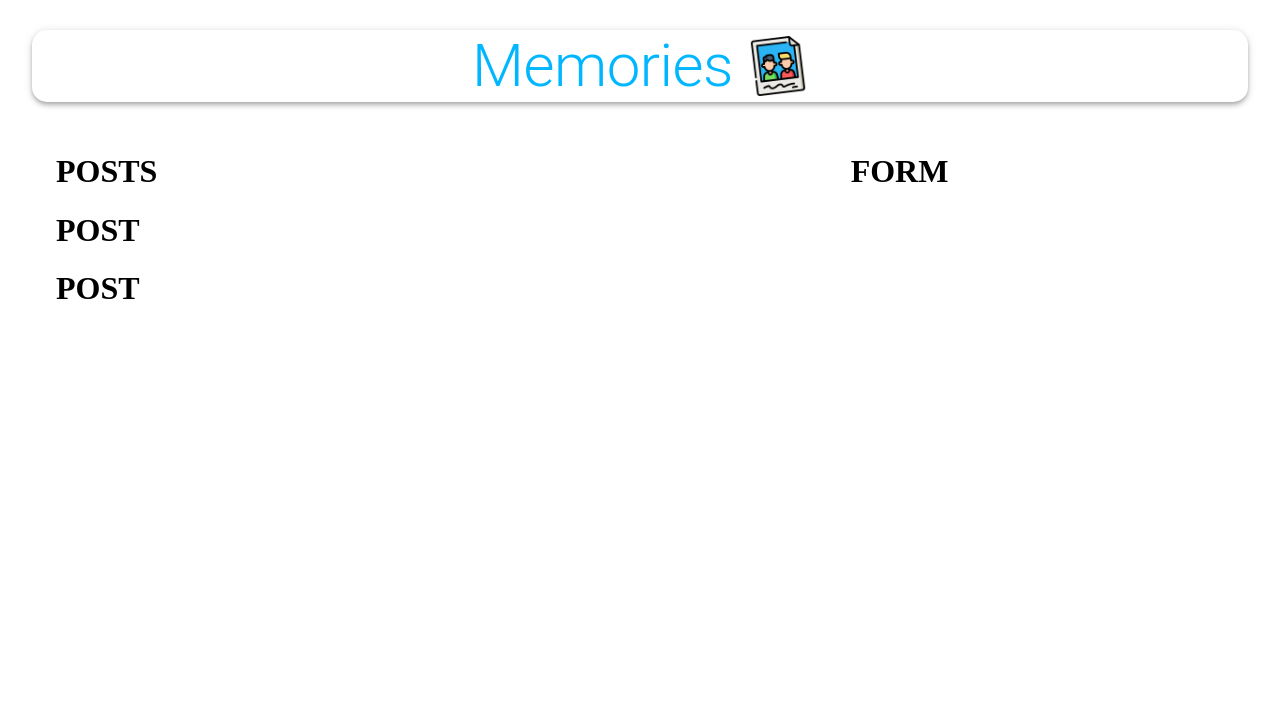
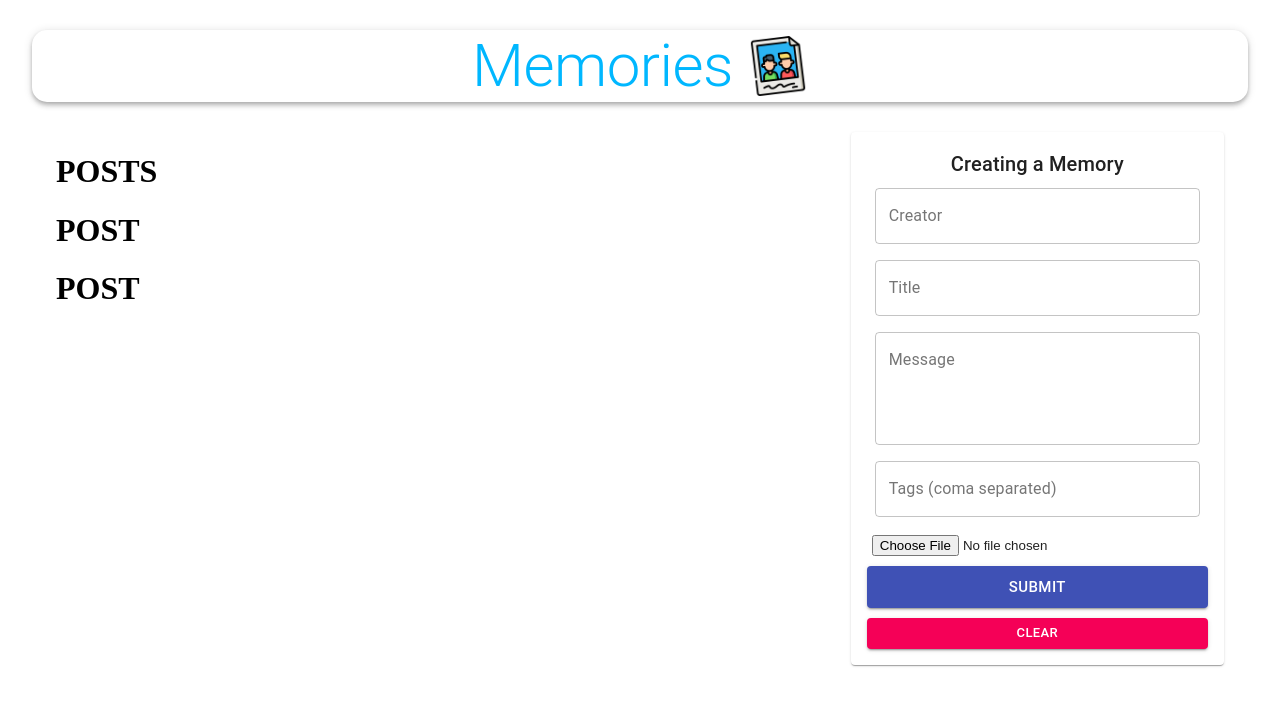
Before and after one commit to yingzhuo1994/Memory, a React (Create React App) app in the folder client/: page / in a window 1280 px wide. Shown: the top 706 px of the page. Built offline with nearby package versions, Linux system fonts and the light colour scheme; no server answers; the HTML template or start-up script is replaced by a standard one.

Commit message:
add create form

```diff
--- a/client/src/components/Form/Form.js
+++ b/client/src/components/Form/Form.js
@@ -1,9 +1,117 @@
-import React from 'react';
+import React, { useState, useEffect } from 'react';
+import { TextField, Button, Typography, Paper } from '@material-ui/core';
+import { useDispatch, useSelector } from 'react-redux';
+import FileBase from 'react-file-base64';
+
 import useStyles from './styles';
+import { createPost, updatePost } from '../../actions/posts';
 
-const Form = () => {
-    const classes = useStyles();
-    return <h1>FORM</h1>
+const Form = (currentId, setCurrentId ) => {
+  const [postData, setPostData] = useState({
+    creator: "",
+    title: "",
+    message: "",
+    tags: "",
+    selectedFile: "",
+  });
+  const post = useSelector((state) => (currentId ? state.posts.find((message) => message._id === currentId) : null));
+  const dispatch = useDispatch();
+  const classes = useStyles();
+
+  useEffect(() => {
+    if (post) setPostData(post);
+  }, [post]);
+
+  const clear = () => {
+
+  };
+
+  const handleSubmit = () => {
+
+  };
+
+  return (
+    <Paper className={classes.paper}>
+      <form
+        autoComplete="off"
+        noValidate
+        className={`${classes.root} ${classes.form}`}
+        onSubmit={handleSubmit}
+      >
+        <Typography variant="h6">
+          Creating a Memory
+        </Typography>
+        <TextField
+          name="creator"
+          variant="outlined"
+          label="Creator"
+          fullWidth
+          value={postData.creator}
+          onChange={(e) =>
+            setPostData({ ...postData, creator: e.target.value })
+          }
+        />
+        <TextField
+          name="title"
+          variant="outlined"
+          label="Title"
+          fullWidth
+          value={postData.title}
+          onChange={(e) => setPostData({ ...postData, title: e.target.value })}
+        />
+        <TextField
+          name="message"
+          variant="outlined"
+          label="Message"
+          fullWidth
+          multiline
+          rows={4}
+          value={postData.message}
+          onChange={(e) =>
+            setPostData({ ...postData, message: e.target.value })
+          }
+        />
+        <TextField
+          name="tags"
+          variant="outlined"
+          label="Tags (coma separated)"
+          fullWidth
+          value={postData.tags}
+          onChange={(e) =>
+            setPostData({ ...postData, tags: e.target.value.split(",") })
+          }
+        />
+        <div className={classes.fileInput}>
+          <FileBase
+            type="file"
+            multiple={false}
+            onDone={({ base64 }) =>
+              setPostData({ ...postData, selectedFile: base64 })
+            }
+          />
+        </div>
+        <Button
+          className={classes.buttonSubmit}
+          variant="contained"
+          color="primary"
+          size="large"
+          type="submit"
+          fullWidth
+        >
+          Submit
+        </Button>
+        <Button
+          variant="contained"
+          color="secondary"
+          size="small"
+          onClick={clear}
+          fullWidth
+        >
+          Clear
+        </Button>
+      </form>
+    </Paper>
+  );
 };
 
 export default Form;
```
